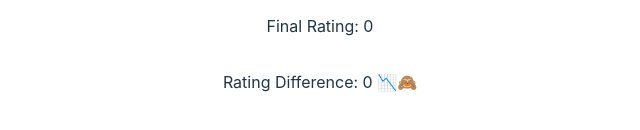
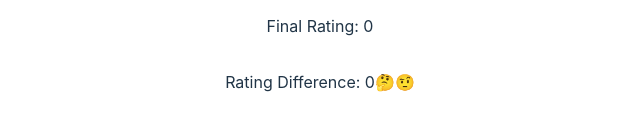
Before and after one commit to Nicotiraboschi/chess-study, a React (Vite) app: page / in a window 1280 px wide. Shown: the part 558-688 px from the top of the page, without its empty margins (320-960 px from the left). Built offline with nearby package versions, Linux system fonts and the light colour scheme; what chess-web-api would draw is missing.

Commit message:
icon rating difference changed

```diff
--- a/src/App.jsx
+++ b/src/App.jsx
@@ -331,7 +331,11 @@ function App() {
         <p>Final Rating: {finalRating}</p>
         <p>
           Rating Difference: {ratingDifference}
-          {ratingDifference > 0 ? ' 📈🔥' : ' 📉🙈'}
+          {ratingDifference > 0
+            ? ' 📈🔥'
+            : ratingDifference === 0
+            ? '🤔🤨'
+            : ' 📉🙈'}
         </p>
       </main>
     </div>
```
